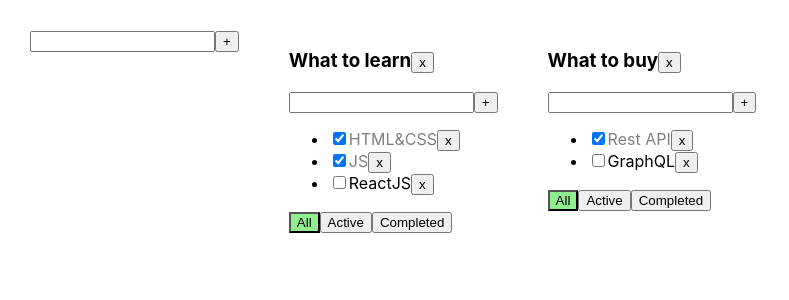
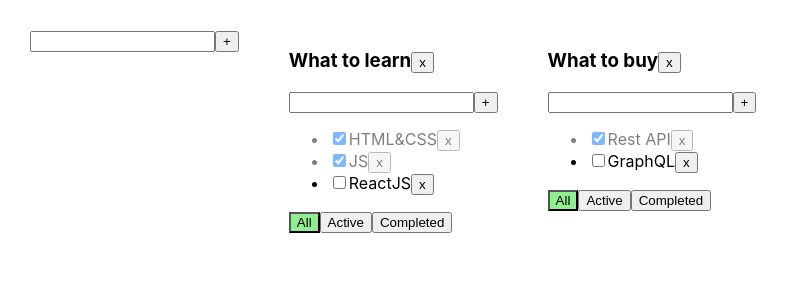
Before and after one commit to Viktoriyadegt/todo, a React (Create React App) app: page / in a window 1280 px wide. Shown: the top 300 px of the page, without its empty margins (0-789 px from the left). Built offline with nearby package versions, Linux system fonts and the light colour scheme.

Commit message:
2.2. EditableSpan

```diff
--- a/src/App.tsx
+++ b/src/App.tsx
@@ -63,6 +63,10 @@ function App() {
         setTasks({...tasks, [todolistId]: tasks[todolistId].map(t => t.id === taskId ? {...t, isDone} : t)})
     }
 
+    const changeTaskTitle = (todolistId: string, taskId:string, title: string) =>{
+        setTasks({...tasks, [todolistId]: tasks[todolistId].map(t => t.id === taskId ? {...t, title} : t)})
+    }
+
     const removeTodolist = (todolistId: string) => {
         setTodolists(todolists.filter(tl => tl.id !== todolistId))
         delete tasks[todolistId]
@@ -72,6 +76,10 @@ function App() {
         const todolistId = v1()
         setTodolists([{id: todolistId, title, filter: 'All'}, ...todolists])
         setTasks({...tasks, [todolistId]: []})
+    }
+
+    const changeTodolistTitle = (todolistId:string, title: string) => {
+        setTodolists(todolists.map(tl=>tl.id===todolistId? {...tl, title} : tl))
     }
 
     return (
@@ -100,8 +108,9 @@ function App() {
                     changeFilter={changeFilter}
                     addTask={addTask}
                     changeCheckedTask={changeCheckedTask}
+                    changeTaskTitle={changeTaskTitle}
                     removeTodolist={removeTodolist}
-
+                    changeTodolistTitle={changeTodolistTitle}
                 />
             })}
 
--- /dev/null
+++ b/src/EditableSpan.tsx
@@ -0,0 +1,29 @@
+import React, {ChangeEvent, useState} from 'react';
+
+type EditableSpanType = {
+    title: string
+    changeTitle: (title: string) => void
+}
+
+export const EditableSpan = (props: EditableSpanType) => {
+
+    const [editMode, setEditMode] = useState<boolean>(false);
+    const [title, setTitle] = useState<string>('');
+
+    const activatedEditMode = () => {
+        setEditMode(true)
+        setTitle(props.title)
+    }
+
+    const activatedViewMode = () => {
+        setEditMode(false)
+        props.changeTitle(title)
+    }
+    const onChangeTitle = (e: ChangeEvent<HTMLInputElement>) => {
+        setTitle(e.currentTarget.value)
+    }
+
+    return editMode
+        ? <input type="text" value={title} onBlur={activatedViewMode} autoFocus onChange={onChangeTitle}/>
+        : <span onDoubleClick={activatedEditMode}>{props.title}</span>
+};
--- a/src/Todolist.tsx
+++ b/src/Todolist.tsx
@@ -1,7 +1,8 @@
-import React, {ChangeEvent, KeyboardEvent, useState} from 'react';
+import React, {ChangeEvent} from 'react';
 import {Button} from "./Button";
 import {FilterTYpe} from "./App";
 import {AddItemForm} from "./AddItemForm";
+import {EditableSpan} from "./EditableSpan";
 
 export type TaskType = {
     id: string
@@ -17,8 +18,10 @@ type TodolistPropsType = {
     changeFilter: (filter: FilterTYpe, todolistId: string) => void
     changeCheckedTask: (taskId: string, isDone: boolean, todolistId: string) => void
     addTask: (todolistId: string, taskTitle: string) => void
+    changeTaskTitle: (todolistId: string, taskId: string, title: string) => void
     filter: FilterTYpe
     removeTodolist: (todolistId: string) => void
+    changeTodolistTitle: (todolistId: string, title: string) => void
 }
 
 export const Todolist = (props: TodolistPropsType) => {
@@ -35,11 +38,15 @@ export const Todolist = (props: TodolistPropsType) => {
         props.addTask(props.todolistId, title)
     }
 
+    const changeTaskTitleHandler = (title: string) => {
+        props.changeTodolistTitle(props.todolistId, title)
+    }
+
 
     return (
         <div>
             <h3>
-                {props.title}
+                <EditableSpan title={props.title} changeTitle={changeTaskTitleHandler}/>
                 <Button title={'x'} onClick={removeTodolistHandler}/>
             </h3>
             <AddItemForm addItem={addTaskHandler}/>
@@ -53,10 +60,13 @@ export const Todolist = (props: TodolistPropsType) => {
                         const onChangeHandler = (e: ChangeEvent<HTMLInputElement>) => {
                             props.changeCheckedTask(task.id, e.currentTarget.checked, props.todolistId)
                         }
+                        const changeTitleHandler = (title: string) => {
+                            props.changeTaskTitle(props.todolistId, task.id, title)
+                        }
                         return (
-                            <li key={task.id}>
+                            <li key={task.id} className={task.isDone? 'is-done' : ''}>
                                 <input type="checkbox" checked={task.isDone} onChange={onChangeHandler}/>
-                                <span className={task.isDone ? 'is-done' : ''}>{task.title}</span>
+                                <EditableSpan title={task.title} changeTitle={changeTitleHandler}/>
                                 <Button title={'x'} onClick={removeTaskHandler}/>
                             </li>
                         )
```
